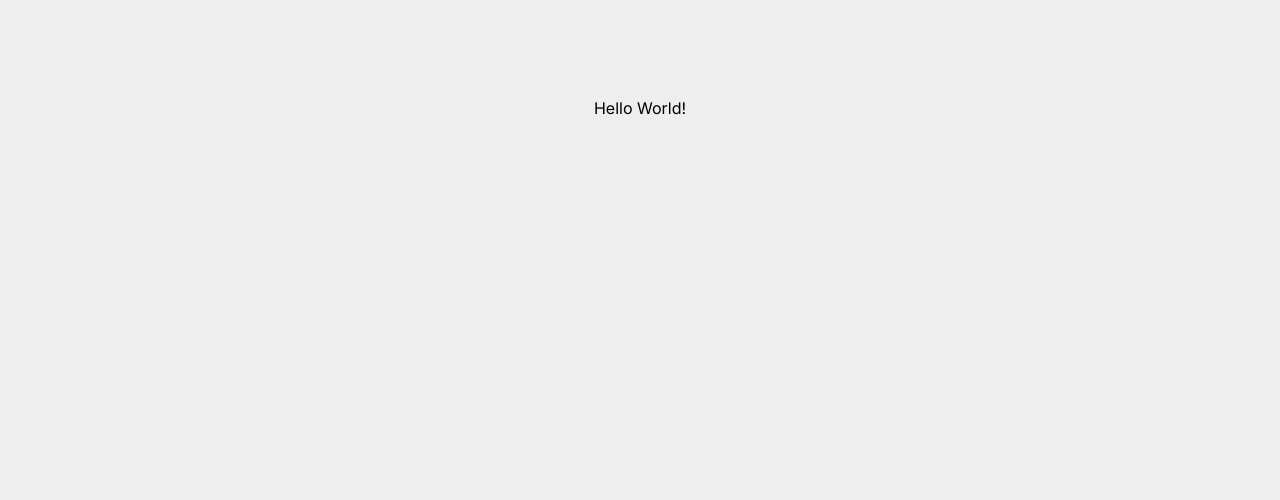
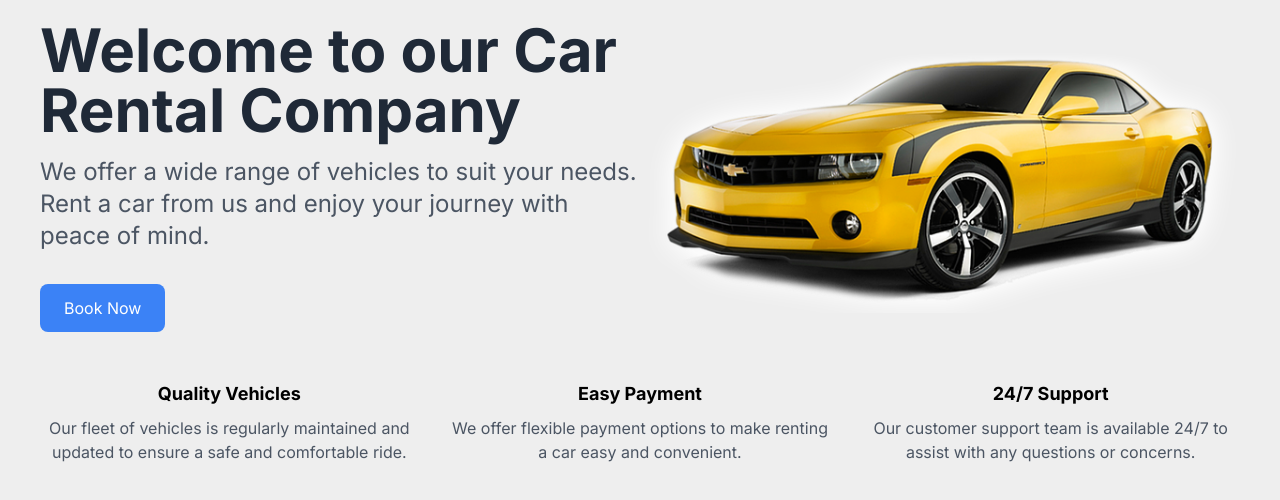
Before and after one commit to jkolodziejski01/car-rental-portfolio, a Next.js app: page / in a window 1280 px wide. Shown: the top 500 px of the page. Built offline with nearby package versions, Linux system fonts and the light colour scheme.

Commit message:
added a hero section

```diff
--- a/app/page.tsx
+++ b/app/page.tsx
@@ -1,11 +1,9 @@
-import Image from "next/image";
+import HeroSection from "@/components/HeroSection";
 
 export default function Home() {
   return (
-    <main className="flex min-h-screen flex-col items-center justify-between p-24">
-      <div>
-        <p>Hello World!</p>
-      </div>
-    </main>
+    <div className="p-5 sm:px-10 md:px=20">
+      <HeroSection />
+    </div>
   );
 }
--- /dev/null
+++ b/components/HeroSection.tsx
@@ -0,0 +1,50 @@
+import React from 'react'
+
+
+const HeroSection = () => {
+  return (
+    <div>
+    <div className="grid grid-cols-1 md:grid-cols-2">
+      <div>
+        <h2 className="text-4xl md:text-6xl text-gray-800 font-bold mb-4">
+          Welcome to our Car Rental Company
+        </h2>
+        <p className="text-xl md:text-2xl text-gray-600 mb-8">
+          We offer a wide range of vehicles to suit your needs. Rent a car from us and enjoy your journey with peace of mind.
+        </p>
+        <button className="bg-blue-500 text-white px-6 py-3 rounded-lg hover:bg-blue-600 transition duration-200">
+          Book Now
+        </button>
+      </div>
+      <div>
+        <img src="/imgs/hero-car.png" alt="Car" className="object-contain w-full h-full" />
+      </div>
+    </div>
+
+    <div className="container mx-auto py-12">
+      <div className="grid grid-cols-1 md:grid-cols-3 gap-8">
+        <div className="text-center">
+          <i className="fas fa-star text-3xl text-yellow-500 mb-4"></i>
+          <h3 className="text-lg font-bold mb-2">Quality Vehicles</h3>
+          <p className="text-gray-600">Our fleet of vehicles is regularly maintained and updated to ensure a safe and comfortable ride.</p>
+        </div>
+        <div className="text-center">
+          <i className="fas fa-credit-card text-3xl text-green-500 mb-4"></i>
+          <h3 className="text-lg font-bold mb-2">Easy Payment</h3>
+          <p className="text-gray-600">We offer flexible payment options to make renting a car easy and convenient.</p>
+        </div>
+        <div className="text-center">
+          <i className="fas fa-phone text-3xl text-blue-500 mb-4"></i>
+          <h3 className="text-lg font-bold mb-2">24/7 Support</h3>
+          <p className="text-gray-600">Our customer support team is available 24/7 to assist with any questions or concerns.</p>
+        </div>
+      </div>
+    </div>
+
+    </div>
+
+
+  )
+}
+
+export default HeroSection
```
Also changed, not shown: public/imgs/hero-car.png (added).
